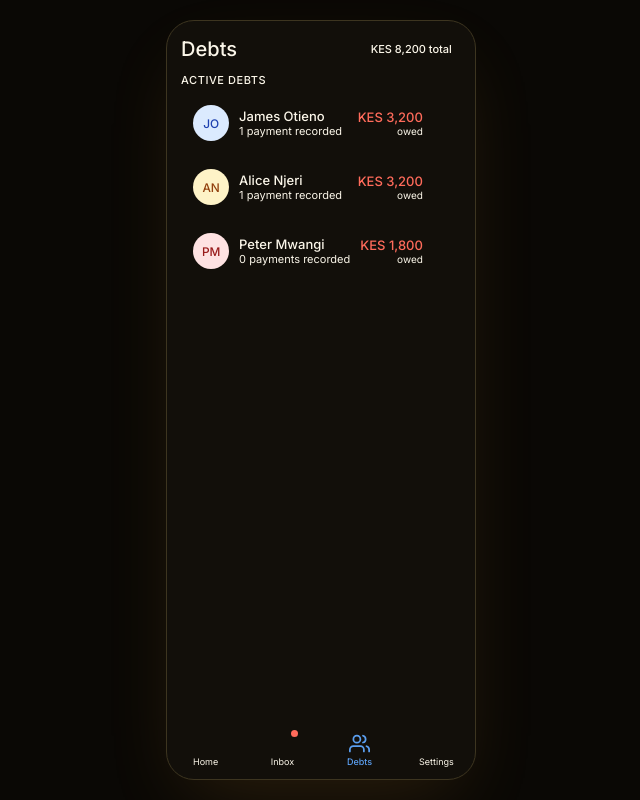
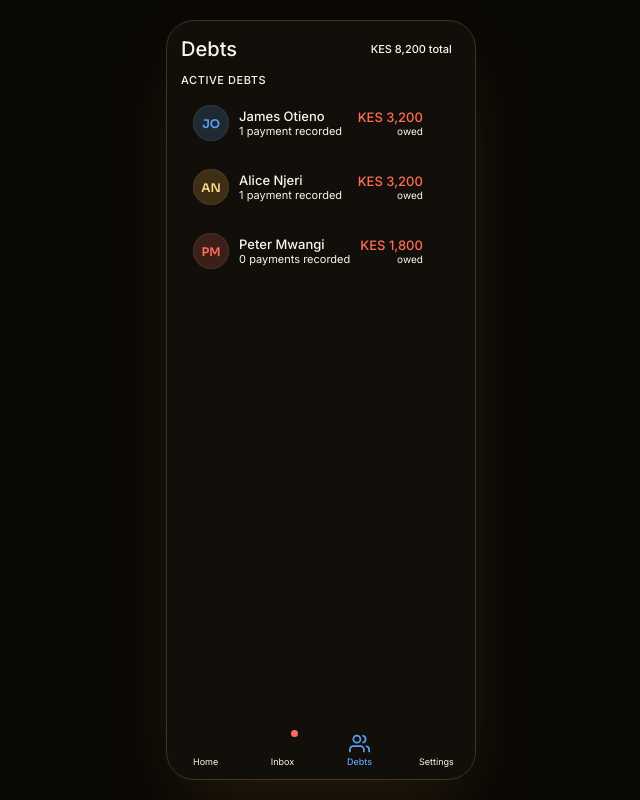
Before and after one commit to bred9702-svg/duka-app, a React (Vite) app: page /debts in a window 1280 px wide. Shown: the whole page, without its empty margins (319-959 px from the left). Built offline with nearby package versions, Linux system fonts and the light colour scheme.

Commit message:
Refactor Avatar component colors and defaults

```diff
--- a/src/components/ui/Avatar.jsx
+++ b/src/components/ui/Avatar.jsx
@@ -1,15 +1,15 @@
 import { initials } from '../../utils/formatters'
 
 const COLOR_MAP = {
-  blue: { bg: '#dbeafe', fg: '#1e40af' },
-  green: { bg: '#dcfce7', fg: '#166534' },
-  amber: { bg: '#fef3c7', fg: '#92400e' },
-  red: { bg: '#fee2e2', fg: '#991b1b' },
-  purple: { bg: '#ede9fe', fg: '#5b21b6' },
+  amber: { bg: 'rgba(240,169,61,0.2)', fg: '#FFD98A' },
+  green: { bg: 'rgba(95,217,122,0.18)', fg: '#5FD97A' },
+  red: { bg: 'rgba(255,107,91,0.18)', fg: '#FF6B5B' },
+  blue: { bg: 'rgba(91,159,240,0.18)', fg: '#5B9FF0' },
+  purple: { bg: 'rgba(180,140,240,0.18)', fg: '#C7A8F5' },
 }
 
-export default function Avatar({ name, color = 'blue', size = 36 }) {
-  const { bg, fg } = COLOR_MAP[color] || COLOR_MAP.blue
+export default function Avatar({ name, color = 'amber', size = 36 }) {
+  const { bg, fg } = COLOR_MAP[color] || COLOR_MAP.amber
   return (
     <div
       style={{
@@ -22,8 +22,10 @@ export default function Avatar({ name, color = 'blue', size = 36 }) {
         alignItems: 'center',
         justifyContent: 'center',
         fontSize: size * 0.33,
-        fontWeight: 500,
+        fontWeight: 600,
+        fontFamily: 'var(--font-display)',
         flexShrink: 0,
+        border: '1px solid rgba(255,255,255,0.08)',
       }}
     >
       {initials(name)}
```
